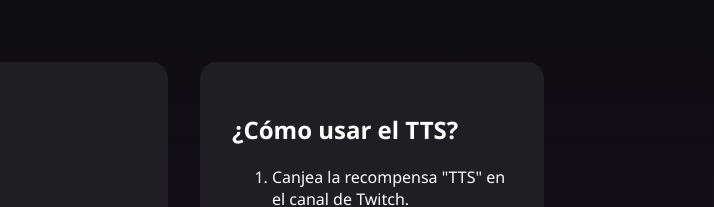
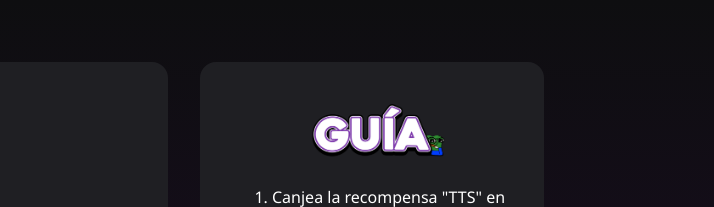
Before and after one commit to RE7URN/tts-backend-fakeyou, a website: page index.html in a window 1280 px wide. Shown: the top 207 px of the page, 566-1280 px from the left. Drawn offline with Linux system fonts and the light colour scheme.

Commit message:
guia imagen

```diff
--- a/index.html
+++ b/index.html
@@ -176,6 +176,12 @@
       opacity: 1;
     }
 
+    .guia-imagen {
+      display: block;
+      max-width: 180px;
+      margin: 0 auto 1rem auto;
+    }
+
     @media (max-width: 768px) {
       body { align-items: center; }
       .main-wrapper { flex-direction: column; align-items: center; }
@@ -225,7 +231,7 @@
   </div>
 
   <div class="guia">
-    <h2>¿Cómo usar el TTS?</h2>
+    <img src="/img/guia.png" alt="Guía" class="guia-imagen">
     <ol>
       <li>Canjea la recompensa "TTS" en el canal de Twitch.</li>
       <li>Escribe tu nombre de usuario en minúsculas.</li>
```
Also changed, not shown: img/guia.png (added).
